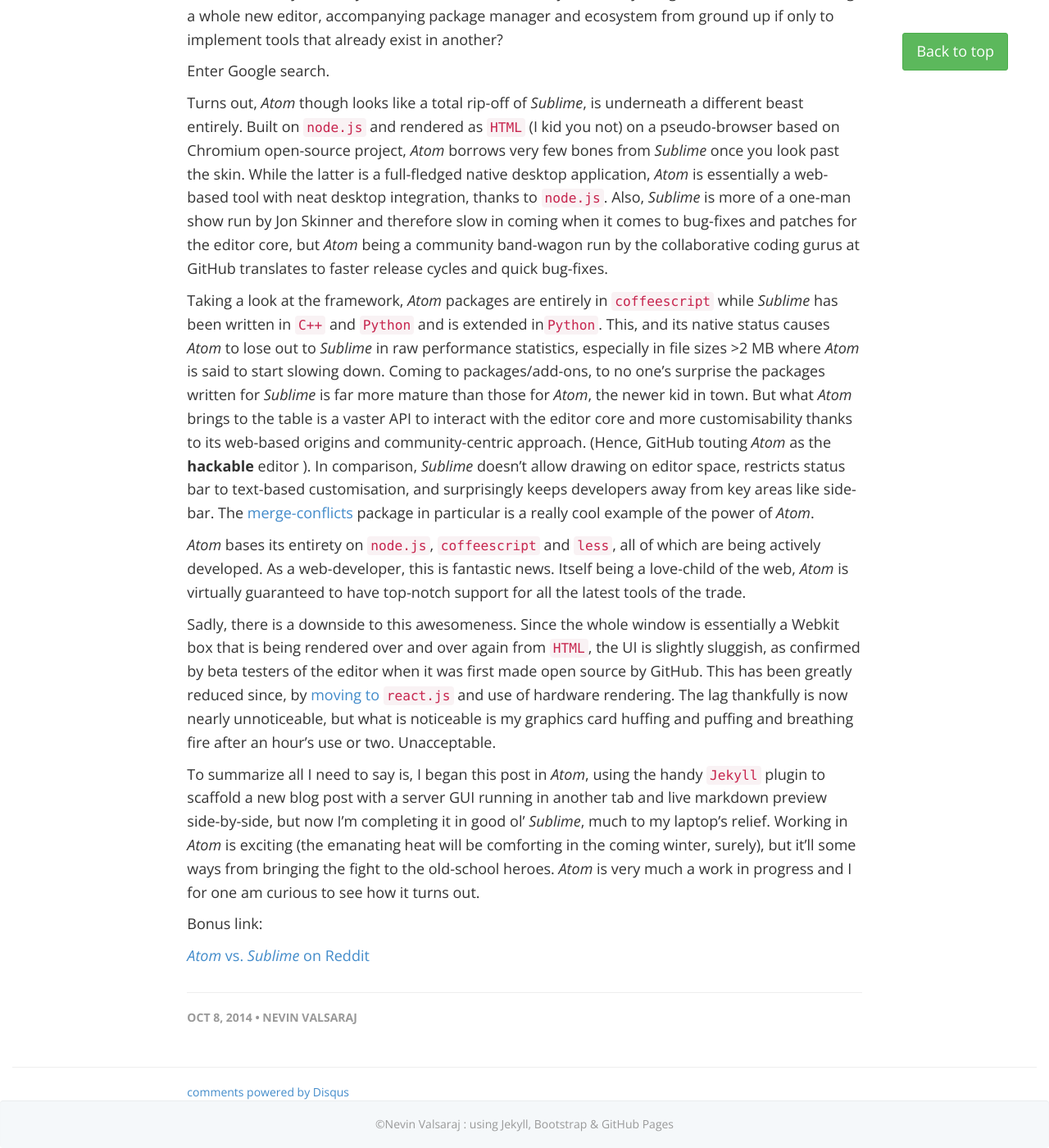
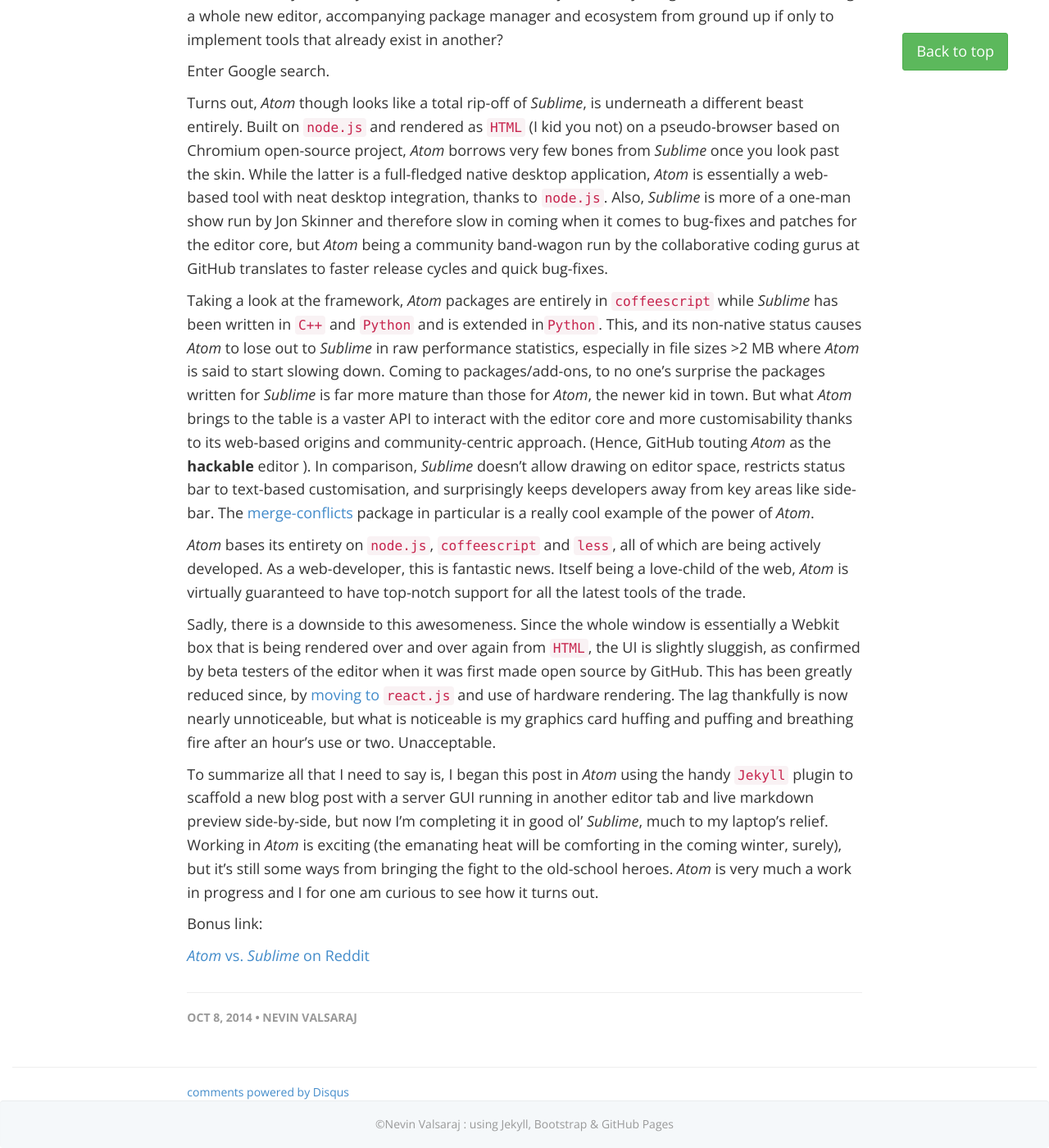
Before and after one commit to nevinvalsaraj/nevinvalsaraj.com, a Jekyll site: the page built from _posts/2014-10-08-hacking-at-atom.markdown, in a window 1280 px wide and 1400 px high, scrolled down 620 px. Shown: the whole window at 82% size. Built offline with Jekyll 4.4.1, drawn with Linux system fonts in a browser that asks for light colours; comment, search, counter and statistics services are not loaded.

Commit message:
Fix typos in blog post
it'll -> it's still
native -> non-native
, ->
tab -> editor tab

```diff
--- a/_posts/2014-10-08-hacking-at-atom.markdown
+++ b/_posts/2014-10-08-hacking-at-atom.markdown
@@ -22,13 +22,13 @@
 
 Turns out, _Atom_ though looks like a total rip-off of _Sublime_, is underneath a different beast entirely. Built on `node.js` and rendered as `HTML` (I kid you not) on a pseudo-browser based on Chromium open-source project, _Atom_ borrows very few bones from _Sublime_ once you look past the  skin. While the latter is a full-fledged native desktop application, _Atom_ is essentially a web-based tool with neat desktop integration, thanks to `node.js`. Also, _Sublime_ is more of a one-man show run by Jon Skinner and therefore slow in coming when it comes to bug-fixes and patches for the editor core, but _Atom_ being a community band-wagon run by the collaborative coding gurus at GitHub translates to faster release cycles and quick bug-fixes.
 
-Taking a look at the framework, _Atom_ packages are entirely in `coffeescript` while _Sublime_ has been written in `C++` and `Python` and is extended in`Python`. This, and its native status causes _Atom_ to lose out to _Sublime_ in raw performance statistics, especially in file sizes >2 MB where _Atom_ is said to start slowing down. Coming to packages/add-ons, to no one's surprise the packages written for _Sublime_ is far more mature than those for _Atom_, the newer kid in town. But what _Atom_ brings to the table is a vaster API to interact with the editor core and more customisability thanks to its web-based origins and community-centric approach. (Hence, GitHub touting _Atom_ as the __hackable__ editor ). In comparison, _Sublime_ doesn't allow drawing on editor space, restricts status bar to text-based customisation, and surprisingly keeps developers away from key areas like side-bar. The [merge-conflicts](https://atom.io/packages/merge-conflicts) package in particular is a really cool example of the power of _Atom_.
+Taking a look at the framework, _Atom_ packages are entirely in `coffeescript` while _Sublime_ has been written in `C++` and `Python` and is extended in`Python`. This, and its non-native status causes _Atom_ to lose out to _Sublime_ in raw performance statistics, especially in file sizes >2 MB where _Atom_ is said to start slowing down. Coming to packages/add-ons, to no one's surprise the packages written for _Sublime_ is far more mature than those for _Atom_, the newer kid in town. But what _Atom_ brings to the table is a vaster API to interact with the editor core and more customisability thanks to its web-based origins and community-centric approach. (Hence, GitHub touting _Atom_ as the __hackable__ editor ). In comparison, _Sublime_ doesn't allow drawing on editor space, restricts status bar to text-based customisation, and surprisingly keeps developers away from key areas like side-bar. The [merge-conflicts](https://atom.io/packages/merge-conflicts) package in particular is a really cool example of the power of _Atom_.
 
 _Atom_ bases its entirety on `node.js`, `coffeescript` and `less`, all of which are being actively developed. As a web-developer, this is fantastic news. Itself being a love-child of the web, _Atom_ is virtually guaranteed to have top-notch support for all the latest tools of the trade.
 
 Sadly, there is a downside to this awesomeness. Since the whole window is essentially a Webkit box that is being rendered over and over again from `HTML`, the UI is slightly sluggish, as confirmed by beta testers of the editor when it was first made open source by GitHub. This has been greatly reduced since, by [moving to `react.js`](http://blog.atom.io/2014/07/02/moving-atom-to-react.html) and use of hardware rendering. The lag thankfully is now nearly unnoticeable, but what is noticeable is my graphics card huffing and puffing and breathing fire after an hour's use or two. Unacceptable.
 
-To summarize all I need to say is, I began this post in _Atom_, using the handy `Jekyll` plugin to scaffold a new blog post with a server GUI running in another tab and live markdown preview side-by-side, but now I'm completing it in good ol' _Sublime_, much to my laptop's relief. Working in _Atom_ is exciting (the emanating heat will be comforting in the coming winter, surely), but it'll some ways from bringing the fight to the old-school heroes. _Atom_ is very much a work in progress and I for one am curious to see how it turns out.
+To summarize all that I need to say is, I began this post in _Atom_ using the handy `Jekyll` plugin to scaffold a new blog post with a server GUI running in another editor tab and live markdown preview side-by-side, but now I'm completing it in good ol' _Sublime_, much to my laptop's relief. Working in _Atom_ is exciting (the emanating heat will be comforting in the coming winter, surely), but it's still some ways from bringing the fight to the old-school heroes. _Atom_ is very much a work in progress and I for one am curious to see how it turns out.
 
 Bonus link:
 
```
